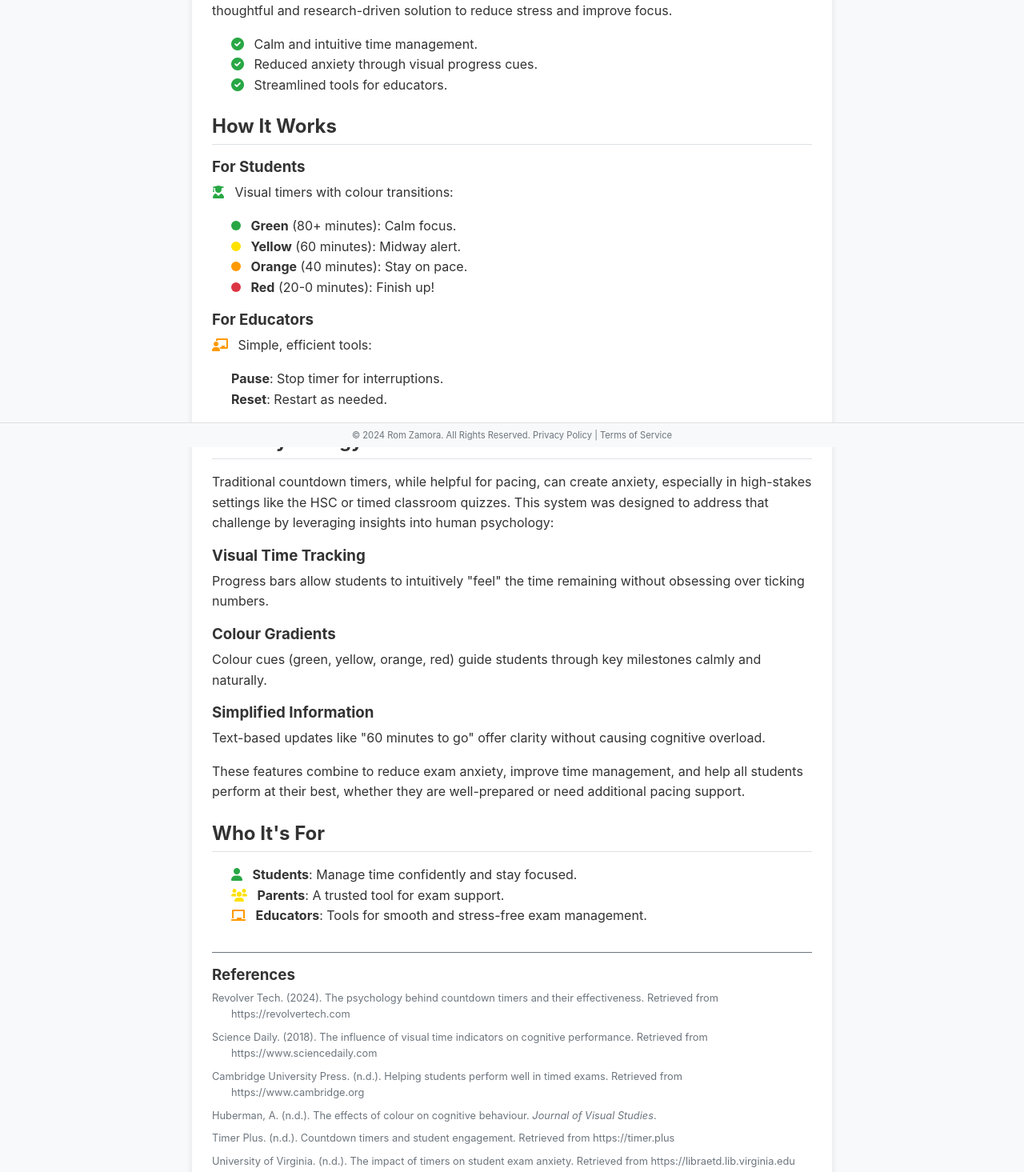
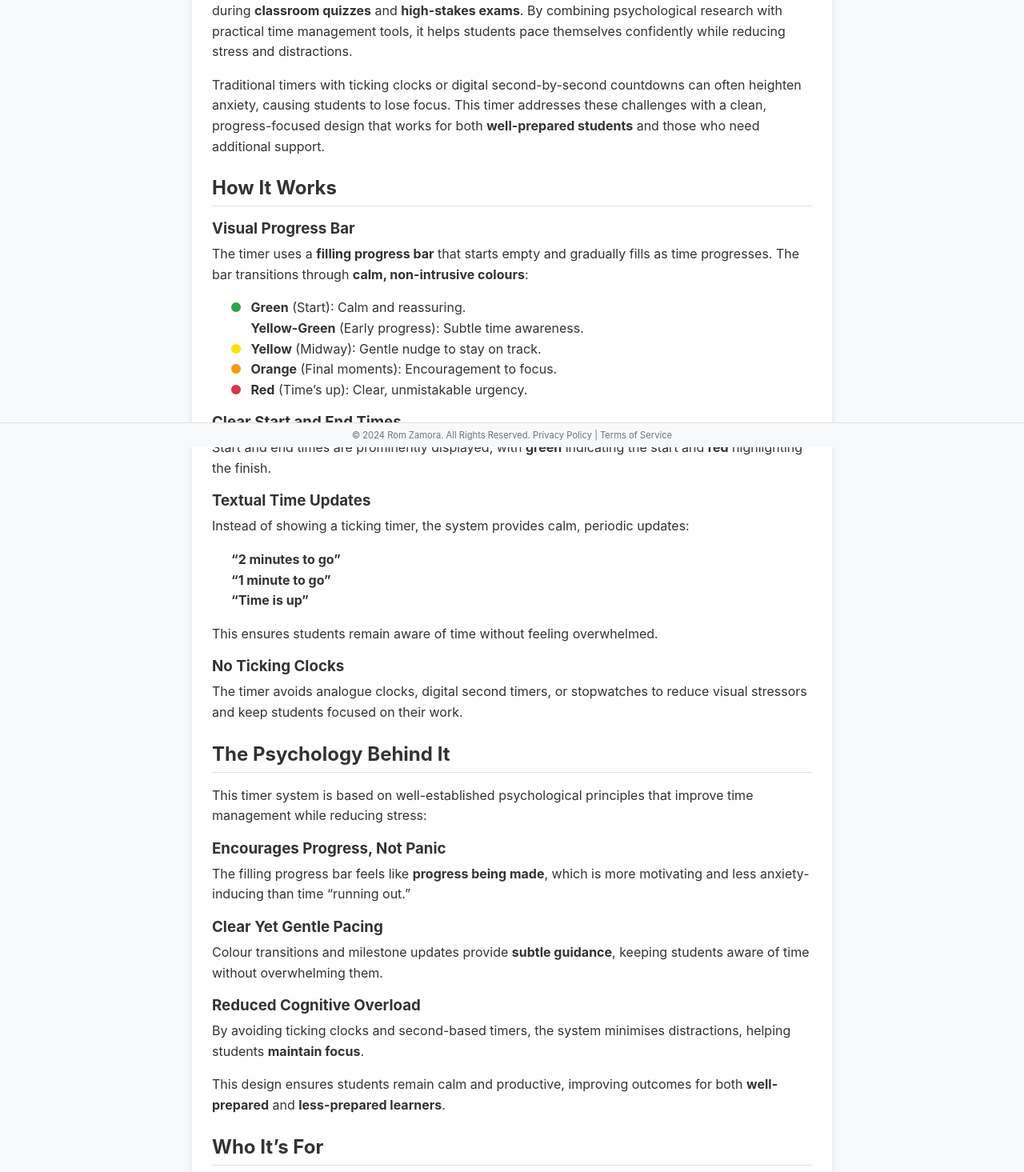
Before and after one commit to Mr-Zamora/timetogo, a plain HTML site: page about.html in a window 1280 px wide. Shown: the part 241-1706 px from the top of the page at 80% size. Drawn offline with Linux system fonts and the light colour scheme.

Commit message:
Update about.html
added extra information in about - included licensing etc

```diff
--- a/about.html
+++ b/about.html
@@ -92,65 +92,89 @@
         <div class="about-content">
             <section aria-labelledby="why-it-was-created-title">
                 <h2 id="why-it-was-created-title">Why It Was Created</h2>
-                <p>Managing time effectively during exams can be stressful for students. <strong>TimeToGo</strong> provides a thoughtful and research-driven solution to reduce stress and improve focus.</p>
-                <ul class="about-benefits">
-                    <li><i class="fas fa-check-circle" style="color: var(--success-color);"></i> Calm and intuitive time management.</li>
-                    <li><i class="fas fa-check-circle" style="color: var(--success-color);"></i> Reduced anxiety through visual progress cues.</li>
-                    <li><i class="fas fa-check-circle" style="color: var(--success-color);"></i> Streamlined tools for educators.</li>
-                </ul>
+                <p>The timer system was designed to provide a <strong>calm, intuitive, and effective way</strong> to manage time during <strong>classroom quizzes</strong> and <strong>high-stakes exams</strong>. By combining psychological research with practical time management tools, it helps students pace themselves confidently while reducing stress and distractions.</p>
+                <p>Traditional timers with ticking clocks or digital second-by-second countdowns can often heighten anxiety, causing students to lose focus. This timer addresses these challenges with a clean, progress-focused design that works for both <strong>well-prepared students</strong> and those who need additional support.</p>
             </section>
 
             <section aria-labelledby="how-it-works-title">
                 <h2 id="how-it-works-title">How It Works</h2>
                 <div class="about-steps">
                     <div class="step">
-                        <h3>For Students</h3>
-                        <p><i class="fas fa-user-graduate" style="color: var(--progress-green);"></i> Visual timers with colour transitions:</p>
+                        <h3>Visual Progress Bar</h3>
+                        <p>The timer uses a <strong>filling progress bar</strong> that starts empty and gradually fills as time progresses. The bar transitions through <strong>calm, non-intrusive colours</strong>:</p>
                         <ul>
-                            <li><span class="dot green"></span> <strong>Green</strong> (80+ minutes): Calm focus.</li>
-                            <li><span class="dot yellow"></span> <strong>Yellow</strong> (60 minutes): Midway alert.</li>
-                            <li><span class="dot orange"></span> <strong>Orange</strong> (40 minutes): Stay on pace.</li>
-                            <li><span class="dot red"></span> <strong>Red</strong> (20-0 minutes): Finish up!</li>
+                            <li><span class="dot green"></span> <strong>Green</strong> (Start): Calm and reassuring.</li>
+                            <li><span class="dot yellow-green"></span> <strong>Yellow-Green</strong> (Early progress): Subtle time awareness.</li>
+                            <li><span class="dot yellow"></span> <strong>Yellow</strong> (Midway): Gentle nudge to stay on track.</li>
+                            <li><span class="dot orange"></span> <strong>Orange</strong> (Final moments): Encouragement to focus.</li>
+                            <li><span class="dot red"></span> <strong>Red</strong> (Time’s up): Clear, unmistakable urgency.</li>
                         </ul>
                     </div>
 
                     <div class="step">
-                        <h3>For Educators</h3>
-                        <p><i class="fas fa-chalkboard-teacher" style="color: var(--progress-orange);"></i> Simple, efficient tools:</p>
+                        <h3>Clear Start and End Times</h3>
+                        <p>Start and end times are prominently displayed, with <strong>green</strong> indicating the start and <strong>red</strong> highlighting the finish.</p>
+                    </div>
+
+                    <div class="step">
+                        <h3>Textual Time Updates</h3>
+                        <p>Instead of showing a ticking timer, the system provides calm, periodic updates:</p>
                         <ul>
-                            <li><strong>Pause</strong>: Stop timer for interruptions.</li>
-                            <li><strong>Reset</strong>: Restart as needed.</li>
+                            <li><strong>“2 minutes to go”</strong></li>
+                            <li><strong>“1 minute to go”</strong></li>
+                            <li><strong>“Time is up”</strong></li>
                         </ul>
+                        <p>This ensures students remain aware of time without feeling overwhelmed.</p>
+                    </div>
+
+                    <div class="step">
+                        <h3>No Ticking Clocks</h3>
+                        <p>The timer avoids analogue clocks, digital second timers, or stopwatches to reduce visual stressors and keep students focused on their work.</p>
                     </div>
                 </div>
             </section>
 
             <section aria-labelledby="psychology-section-title">
                 <h2 id="psychology-section-title">The Psychology Behind It</h2>
-                <div class="psychology-details">
-                    <p>Traditional countdown timers, while helpful for pacing, can create anxiety, especially in high-stakes settings like the HSC or timed classroom quizzes. This system was designed to address that challenge by leveraging insights into human psychology:</p>
+                <p>This timer system is based on well-established psychological principles that improve time management while reducing stress:</p>
 
-                    <h3>Visual Time Tracking</h3>
-                    <p>Progress bars allow students to intuitively "feel" the time remaining without obsessing over ticking numbers.</p>
+                <h3>Encourages Progress, Not Panic</h3>
+                <p>The filling progress bar feels like <strong>progress being made</strong>, which is more motivating and less anxiety-inducing than time “running out.”</p>
 
-                    <h3>Colour Gradients</h3>
-                    <p>Colour cues (green, yellow, orange, red) guide students through key milestones calmly and naturally.</p>
+                <h3>Clear Yet Gentle Pacing</h3>
+                <p>Colour transitions and milestone updates provide <strong>subtle guidance</strong>, keeping students aware of time without overwhelming them.</p>
 
-                    <h3>Simplified Information</h3>
-                    <p>Text-based updates like "60 minutes to go" offer clarity without causing cognitive overload.</p>
+                <h3>Reduced Cognitive Overload</h3>
+                <p>By avoiding ticking clocks and second-based timers, the system minimises distractions, helping students <strong>maintain focus</strong>.</p>
 
-                    <p>These features combine to reduce exam anxiety, improve time management, and help all students perform at their best, whether they are well-prepared or need additional pacing support.</p>
-                </div>
+                <p>This design ensures students remain calm and productive, improving outcomes for both <strong>well-prepared</strong> and <strong>less-prepared learners</strong>.</p>
             </section>
 
             <section aria-labelledby="who-its-for-title">
-                <h2 id="who-its-for-title">Who It's For</h2>
+                <h2 id="who-its-for-title">Who It’s For</h2>
                 <ul class="about-benefits" aria-label="Target Audience">
-                    <li><i class="fas fa-user" style="color: var(--progress-green);"></i> <strong>Students</strong>: Manage time confidently and stay focused.</li>
-                    <li><i class="fas fa-users" style="color: var(--progress-yellow);"></i> <strong>Parents</strong>: A trusted tool for exam support.</li>
-                    <li><i class="fas fa-chalkboard" style="color: var(--progress-orange);"></i> <strong>Educators</strong>: Tools for smooth and stress-free exam management.</li>
+                    <li><i class="fas fa-user" style="color: var(--progress-green);"></i> <strong>Students</strong>: A tool that supports calm, clear pacing and promotes focus during quizzes and exams.</li>
+                    <li><i class="fas fa-users" style="color: var(--progress-yellow);"></i> <strong>Parents</strong>: A proven way to help children manage time effectively without added pressure.</li>
+                    <li><i class="fas fa-chalkboard" style="color: var(--progress-orange);"></i> <strong>Educators</strong>: An intuitive system that creates a structured yet stress-reducing testing environment for all students.</li>
                 </ul>
             </section>
+
+            <section aria-labelledby="can-i-use-it-title">
+                <h2 id="can-i-use-it-title">Can I Use It?</h2>
+                <p>Yes, of course! This timer system is <strong>open-sourced</strong> and available for you to use freely in your classrooms, exams, or learning environments. As educators, we thrive on sharing tools that benefit our students, and this system was created with that spirit in mind.</p>
+
+                <p>All it requires is <strong>proper attribution</strong>. If you decide to implement or modify it, please credit the original work so that others can discover and use it as well.</p>
+
+                <p>I’d also love to hear from you! If you’ve used this system, whether it’s in a classroom quiz, practice test, or high-stakes exam setting, I’d love to know:</p>
+                <ul>
+                    <li>How did it work for you and your students?</li>
+                    <li>Did it help improve focus, pacing, or reduce stress?</li>
+                    <li>Do you have ideas for improving or adapting it further?</li>
+                </ul>
+
+                <p>Drop me an email and say <strong>Hi</strong>! I’d love to connect with fellow educators and share insights as we continue to improve learning experiences for our students. Together, we can make tools like this even better.</p>
+            </section>
+
 
             <section aria-labelledby="bibliography-title">
                 <div class="bibliography">
@@ -166,7 +190,11 @@
                     </div>
                 </div>
             </section>
+
         </div>
+
+
+
 
         <div class="about-links">
             <a href="index.html" class="about-link" aria-label="Go to Timer">
```
